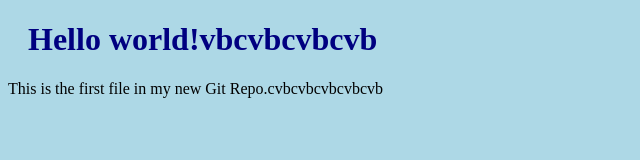
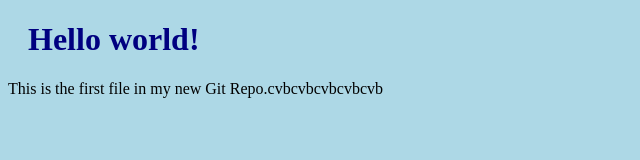
Before and after one commit to reshmamullappally/blog, a plain HTML site: page index.html in a window 1280 px wide. Shown: the whole page, without its empty margins (0-640 px from the left). Drawn offline with Linux system fonts and the light colour scheme.

Commit message:
4th commit

```diff
--- a/index.html
+++ b/index.html
@@ -6,7 +6,7 @@
 </head>
 <body>
 
-<h1>Hello world!vbcvbcvbcvb</h1>
+<h1>Hello world!</h1>
 <p>This is the first file in my new Git Repo.cvbcvbcvbcvbcvb</p>
 
 </body>
```
